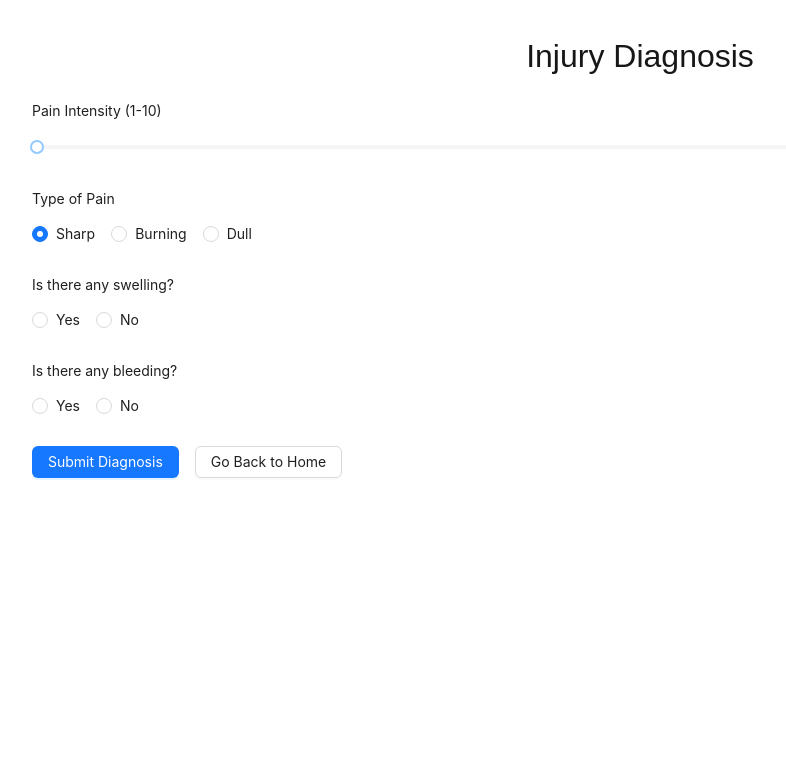
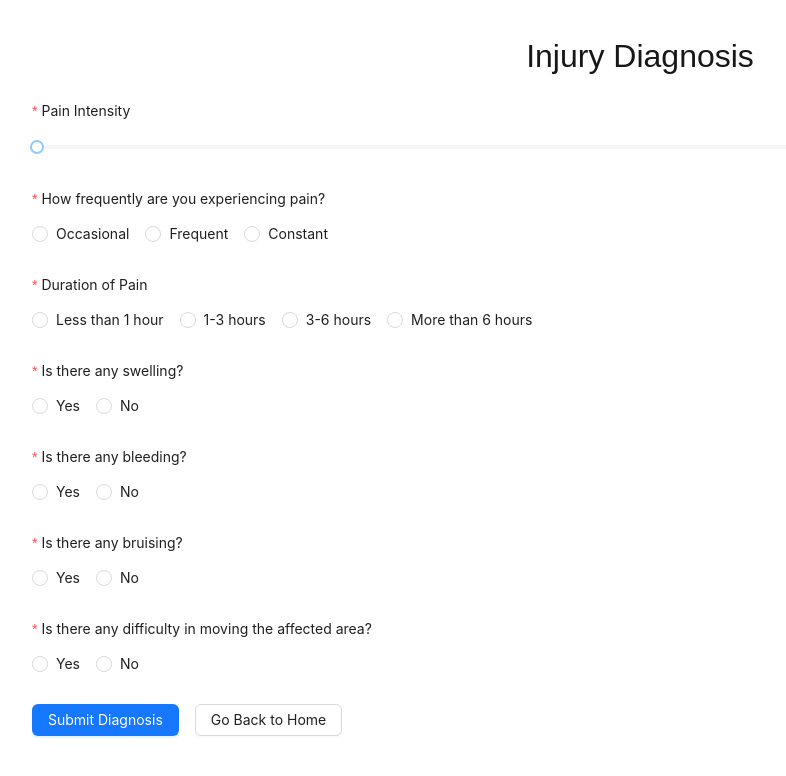
Before and after one commit to Codinglulu2023/CAC2024003, a Next.js app: page /injuryDiagnosisPage in a window 1280 px wide. Shown: the top 776 px of the page, without its empty margins (0-786 px from the left). Built offline with nearby package versions, Linux system fonts and the light colour scheme.

Commit message:
conditional recommendations

```diff
--- a/app/injuryDiagnosisPage/page.tsx
+++ b/app/injuryDiagnosisPage/page.tsx
@@ -7,14 +7,19 @@ import { useRouter } from 'next/navigation';
 export default function InjuryDiagnosisPage() {
   const [form] = Form.useForm();
   const router = useRouter();
+
+  // State for form fields
   const [painIntensity, setPainIntensity] = useState(0);
   const [painType, setPainType] = useState('sharp');
   const [swelling, setSwelling] = useState(false);
+  const [painDuration, setPainDuration] = useState('');
 
   const onFinish = (values: any) => {
     console.log('Form values: ', values);
+    // Save diagnosis data to localStorage
+    localStorage.setItem('injuryDiagnosisData', JSON.stringify(values));
     message.success('Diagnosis submitted successfully.');
-    router.push('/recommendations');
+    router.push('/recommendations'); // Redirect to recommendations page
   };
 
   const handlePainIntensityChange = (value: number) => {
@@ -29,6 +34,10 @@ export default function InjuryDiagnosisPage() {
     setSwelling(e.target.value === 'yes');
   };
 
+  const handlePainDurationChange = (e: any) => {
+    setPainDuration(e.target.value);
+  };
+
   const goBackToHome = () => {
     router.push('/');
   };
@@ -37,31 +46,95 @@ export default function InjuryDiagnosisPage() {
     <div className="container mx-auto p-8">
       <h1 style={{ fontSize: '32px', marginBottom: '20px', textAlign: 'center' }}>Injury Diagnosis</h1>
 
-      <Form form={form} layout="vertical" onFinish={onFinish}>
+      <Form
+        form={form}
+        layout="vertical"
+        onFinish={onFinish}
+      >
         {/* Pain Intensity */}
-        <Form.Item label="Pain Intensity (1-10)">
-          <Slider min={1} max={10} onChange={handlePainIntensityChange} value={painIntensity} />
+        <Form.Item
+          label={`Pain Intensity`}
+          name="painIntensity"
+          rules={[{ required: true, message: 'Please select a pain intensity.' }]}
+        >
+          <Slider
+            min={0}
+            max={10}
+            step={0.2}
+            onChange={handlePainIntensityChange}
+            value={painIntensity}
+          />
         </Form.Item>
 
-        {/* Type of Pain */}
-        <Form.Item label="Type of Pain">
-          <Radio.Group onChange={handlePainTypeChange} value={painType}>
-            <Radio value="sharp">Sharp</Radio>
-            <Radio value="burning">Burning</Radio>
-            <Radio value="dull">Dull</Radio>
+        {/* Frequency of Pain */}
+        <Form.Item
+          label="How frequently are you experiencing pain?"
+          name="painFrequency"
+          rules={[{ required: true, message: 'Please select an option for pain frequency.' }]}
+        >
+          <Radio.Group>
+            <Radio value="occasional">Occasional</Radio>
+            <Radio value="frequent">Frequent</Radio>
+            <Radio value="constant">Constant</Radio>
+          </Radio.Group>
+        </Form.Item>
+
+        {/* Duration of Pain */}
+        <Form.Item
+          label="Duration of Pain"
+          name="painDuration"
+          rules={[{ required: true, message: 'Please select a pain duration.' }]}
+        >
+          <Radio.Group onChange={handlePainDurationChange} value={painDuration}>
+            <Radio value="less than 1 hour">Less than 1 hour</Radio>
+            <Radio value="1-3 hours">1-3 hours</Radio>
+            <Radio value="3-6 hours">3-6 hours</Radio>
+            <Radio value="more than 6 hours">More than 6 hours</Radio>
           </Radio.Group>
         </Form.Item>
 
         {/* Swelling */}
-        <Form.Item label="Is there any swelling?">
-          <Radio.Group onChange={handleSwellingChange}>
+        <Form.Item
+          label="Is there any swelling?"
+          name="swelling"
+          rules={[{ required: true, message: 'Please select an option for swelling.' }]}
+        >
+          <Radio.Group onChange={handleSwellingChange} value={swelling ? 'yes' : 'no'}>
             <Radio value="yes">Yes</Radio>
             <Radio value="no">No</Radio>
           </Radio.Group>
         </Form.Item>
 
         {/* Bleeding */}
-        <Form.Item label="Is there any bleeding?">
+        <Form.Item
+          label="Is there any bleeding?"
+          name="bleeding"
+          rules={[{ required: true, message: 'Please select an option for bleeding.' }]}
+        >
+          <Radio.Group>
+            <Radio value="yes">Yes</Radio>
+            <Radio value="no">No</Radio>
+          </Radio.Group>
+        </Form.Item>
+
+        {/* Bruising */}
+        <Form.Item
+          label="Is there any bruising?"
+          name="bruising"
+          rules={[{ required: true, message: 'Please select an option for bruising.' }]}
+        >
+          <Radio.Group>
+            <Radio value="yes">Yes</Radio>
+            <Radio value="no">No</Radio>
+          </Radio.Group>
+        </Form.Item>
+
+        {/* Mobility */}
+        <Form.Item
+          label="Is there any difficulty in moving the affected area?"
+          name="mobility"
+          rules={[{ required: true, message: 'Please select an option for mobility.' }]}
+        >
           <Radio.Group>
             <Radio value="yes">Yes</Radio>
             <Radio value="no">No</Radio>
--- a/app/page.tsx
+++ b/app/page.tsx
@@ -1,7 +1,7 @@
-"use client";
+"use client"
 
 import React, { useState, useEffect } from 'react';
-import { Form, Button, Upload, message } from 'antd';
+import { Form, Button, Upload, message, Checkbox } from 'antd';
 import { UploadOutlined } from '@ant-design/icons';
 import Image from "next/image";
 import { useRouter } from 'next/navigation';
@@ -11,49 +11,78 @@ const { Dragger } = Upload;
 export default function Home() {
   const router = useRouter();
   const [images, setImages] = useState<string[]>([]);
+  const [selectedImages, setSelectedImages] = useState<string[]>([]);
+
+  // Clear localStorage and image state on page refresh
+  useEffect(() => {
+    const handlePageReload = () => {
+      localStorage.removeItem('injuryImages');
+      setImages([]);
+      setSelectedImages([]);
+    };
+
+    window.addEventListener('beforeunload', handlePageReload);
+
+    return () => {
+      window.removeEventListener('beforeunload', handlePageReload);
+    };
+  }, []);
 
   // Load images from localStorage on initial render
   useEffect(() => {
     const storedImages = localStorage.getItem('injuryImages');
+    const storedSelectedImages = localStorage.getItem('selectedImages');
     if (storedImages) {
       setImages(JSON.parse(storedImages));
+    }
+    if (storedSelectedImages) {
+      setSelectedImages(JSON.parse(storedSelectedImages));
     }
   }, []);
 
   // Function to handle form submission
   const onFinish = () => {
-    if (images.length > 0) {
-      localStorage.setItem('injuryImages', JSON.stringify(images)); // Store images in localStorage
+    if (selectedImages.length > 0) {
+      // Store the selected images for analysis
+      localStorage.setItem('selectedInjuryImages', JSON.stringify(selectedImages));
+      router.push('/injuryDiagnosisPage'); // Redirect to the next page
+    } else {
+      message.error("Please select at least one image for analysis.");
     }
-    router.push('/injuryDiagnosisPage'); // Redirect to the next page
+  };
+
+  // Function to handle image upload
+  const handleImageUpload = (event) => {
+    const files = event.target.files;
+    const imagesArray = Array.from(files).map((file) => URL.createObjectURL(file));
+    setImages((prevImages) => [...prevImages, ...imagesArray]);
+    localStorage.setItem('injuryImages', JSON.stringify([...images, ...imagesArray]));
+    Array.from(files).forEach((file) => URL.revokeObjectURL(file));
+  };
+
+  // Function to handle image selection
+  const handleImageSelect = (image) => {
+    if (selectedImages.includes(image)) {
+      setSelectedImages(selectedImages.filter((img) => img !== image));
+    } else {
+      setSelectedImages([...selectedImages, image]);
+    }
+    localStorage.setItem('selectedImages', JSON.stringify([...selectedImages, image]));
   };
 
   const uploadProps = {
     name: 'file',
-    multiple: false,
-    customRequest: async ({ file, onSuccess, onError }: any) => {
-      const formData = new FormData();
-      formData.append('file', file);
-
-      try {
-        const response = await fetch('/api/upload', {
-          method: 'POST',
-          body: formData,
-        });
-
-        const result = await response.json();
-        if (result.filePath) {
-          setImages((prevImages) => [...prevImages, result.filePath]); // Add new image path to the array
+    multiple: true, // Allow multiple files upload
+    customRequest({ file, onSuccess }: any) {
+      const reader = new FileReader();
+      reader.readAsDataURL(file); // Read file as Base64
+      reader.onloadend = () => {
+        const newImage = reader.result as string; // New uploaded image
+        setImages((prevImages) => [...prevImages, newImage]); // Add new image to the array
+        localStorage.setItem('injuryImages', JSON.stringify([...images, newImage]));
         onSuccess('ok'); // Simulate successful upload
         message.success(`${file.name} uploaded successfully`);
-        } else {
-          onError('Upload failed');
-          message.error(`${file.name} upload failed.`);
-        }
-      } catch (error) {
-        onError(error);
-        message.error(`${file.name} upload failed.`);
-      }
+      };
     },
     onChange(info: any) {
       const { status } = info.file;
@@ -61,6 +90,7 @@ export default function Home() {
         message.error(`${info.file.name} upload failed.`);
       }
     },
+    showUploadList: false, // Hide upload list
   };
 
   return (
@@ -69,28 +99,39 @@ export default function Home() {
         <h1 style={{ fontSize: '64px', backgroundColor: 'lightblue' }}>Injury Detector</h1>
         <Image
           className="dark:invert"
-          src="https://nextjs.org/icons/next.svg"
-          alt="Next.js logo"
-          width={180}
-          height={38}
+          src="/20240919194536.png"
+          alt="logo"
+          width={400}
+          height={200}
           priority
+          onError={(e) => {
+            console.error('Image load failed:', e);
+          }}
         />
         <p className="text-sm text-center sm:text-left">
           The app does not provide professional medical advice, and the creator assumes no liability. Users are encouraged to consult healthcare providers for proper diagnosis.
         </p>
 
-        {/* Display all uploaded images as thumbnails */}
+        {/* Display all uploaded images with selection option */}
         {images.length > 0 && (
           <div>
-            <h3>Uploaded Images:</h3>
+            <h3>Select Images for Analysis:</h3>
             <div style={{ display: 'flex', gap: '10px', flexWrap: 'wrap' }}>
               {images.map((image, index) => (
+                <div key={index} style={{ display: 'flex', flexDirection: 'column', alignItems: 'center' }}>
                   <img
-                  key={index}
                     src={image}
                     alt={`Uploaded image ${index + 1}`}
-                  style={{ width: '100px', height: '100px', objectFit: 'cover' }} // Control image size
+                    style={{ width: '100px', height: '100px', objectFit: 'cover', border: selectedImages.includes(image) ? '2px solid blue' : 'none' }}
+                    onClick={() => handleImageSelect(image)} // Select the image
                   />
+                  <Checkbox
+                    checked={selectedImages.includes(image)}
+                    onChange={() => handleImageSelect(image)}
+                  >
+                    Select
+                  </Checkbox>
+                </div>
               ))}
             </div>
           </div>
@@ -108,14 +149,14 @@ export default function Home() {
               </p>
               <p className="ant-upload-text">Click or drag file to this area to upload</p>
               <p className="ant-upload-hint">
-                Support for a single upload. Do not upload sensitive data.
+                Support for multiple uploads. Do not upload sensitive data.
               </p>
             </Dragger>
           </Form.Item>
 
           <Form.Item>
             <Button type="primary" htmlType="submit">
-              Submit
+              Analyze Selected Images
             </Button>
           </Form.Item>
         </Form>
--- a/app/recommendations/page.tsx
+++ b/app/recommendations/page.tsx
@@ -1,42 +1,82 @@
 "use client";
 
-import React, { useEffect } from 'react';
-import { Button, Card } from 'antd';
+import React, { useEffect, useState } from 'react';
+import { Button, Card, message } from 'antd';
 import { useRouter } from 'next/navigation';
 import { MapContainer, TileLayer, Marker, Popup } from 'react-leaflet';
 import L from 'leaflet';
 
-// Data for recommendations and urgent care locations
+// Recommendations data
 const recommendationsData = [
   {
     id: 1,
     title: 'Immediate Self-Care',
     description: 'Apply ice to the affected area for 15-20 minutes every hour for the first 48 hours. Rest the injured area and avoid any strenuous activity.',
+    icon: '❄️',
   },
   {
     id: 2,
     title: 'Pain Management',
     description: 'Take over-the-counter pain medication like ibuprofen to reduce swelling and pain. Consult with a healthcare provider if pain persists.',
+    icon: '💊',
   },
   {
     id: 3,
     title: 'Rehabilitation Exercises',
     description: 'Start gentle stretching exercises once the swelling and pain have subsided. Consult with a physical therapist for proper recovery routines.',
+    icon: '🧘‍♂️',
   },
   {
     id: 4,
+    title: 'Hydration',
+    description: 'Make sure to stay hydrated to aid in the recovery process. Drink plenty of water and avoid caffeine and alcohol.',
+    icon: '💧',
+  },
+  {
+    id: 5,
+    title: 'Dietary Considerations',
+    description: 'Consume a balanced diet rich in protein and vitamins to promote healing. Consider supplements if advised by your doctor.',
+    icon: '🍎',
+  },
+  {
+    id: 6,
+    title: 'Sleep and Rest',
+    description: 'Ensure adequate sleep and rest for optimal recovery. Avoid any activities that may aggravate the injury.',
+    icon: '🛌',
+  },
+  {
+    id: 7,
+    title: 'Heat Therapy',
+    description: 'After the initial 48 hours, consider using heat therapy to increase blood flow and promote healing.',
+    icon: '♨️',
+  },
+  {
+    id: 8,
+    title: 'Avoid Re-injury',
+    description: 'Take precautions to avoid re-injury. Use protective gear and avoid activities that may put stress on the injured area.',
+    icon: '🦺',
+  },
+  {
+    id: 9,
     title: 'Red Alert - Visit Urgent Care',
     description: 'If the pain is severe or you notice an unusual symptom like numbness or tingling, visit urgent care immediately. The location of nearby urgent care centers is shown below.',
-  },
+    icon: '🚨',
+  }
 ];
 
-// Example urgent care facilities with lat/lng data
+// Adjusted urgent care facilities with closer locations
 const urgentCareLocations = [
-  { lat: 40.9121, lng: -73.1237, name: "Urgent Care A", address: "123 Main St, Town A, NY" },
-  { lat: 40.9221, lng: -73.1134, name: "Urgent Care B", address: "456 Oak St, Town B, NY" },
-  { lat: 40.9156, lng: -73.1324, name: "Urgent Care C", address: "789 Pine St, Town C, NY" },
+  { lat: 40.7128, lng: -74.0060, name: "Urgent Care A", address: "123 Main St, New York, NY" },
+  { lat: 40.7150, lng: -74.0100, name: "Urgent Care B", address: "456 Oak St, New York, NY" },
+  { lat: 40.7172, lng: -74.0130, name: "Urgent Care C", address: "789 Pine St, New York, NY" },
+  { lat: 40.7185, lng: -74.0070, name: "Urgent Care D", address: "321 Elm St, New York, NY" },
+  { lat: 40.7112, lng: -74.0080, name: "Urgent Care E", address: "654 Cedar St, New York, NY" },
+  { lat: 40.7123, lng: -74.0090, name: "Urgent Care F", address: "987 Birch St, New York, NY" },
+  { lat: 40.7100, lng: -74.0050, name: "Urgent Care G", address: "111 Willow St, New York, NY" },
+  { lat: 40.7130, lng: -74.0065, name: "Urgent Care H", address: "222 Maple St, New York, NY" },
+  { lat: 40.7140, lng: -74.0075, name: "Urgent Care I", address: "333 Pineapple St, New York, NY" },
+  { lat: 40.7155, lng: -74.0085, name: "Urgent Care J", address: "444 Apple St, New York, NY" },
 ];
-
 
 // Fix for missing Leaflet marker icons
 delete L.Icon.Default.prototype._getIconUrl;
@@ -46,9 +86,49 @@ L.Icon.Default.mergeOptions({
   shadowUrl: 'https://cdnjs.cloudflare.com/ajax/libs/leaflet/1.7.1/images/marker-shadow.png',
 });
 
-
 export default function Recommendations() {
   const router = useRouter();
+  const [filteredRecommendations, setFilteredRecommendations] = useState([]);
+  const [severity, setSeverity] = useState('mild'); // Default to mild severity
+
+  useEffect(() => {
+    // Fetch diagnosis data from localStorage
+    const storedData = localStorage.getItem('injuryDiagnosisData');
+    if (storedData) {
+      const diagnosisData = JSON.parse(storedData);
+      const { severityLevel, filteredRecs } = evaluateSeverityAndFilter(diagnosisData);
+      setSeverity(severityLevel);
+      setFilteredRecommendations(filteredRecs);
+    } else {
+      // If no data, show default recommendations
+      message.error('No diagnosis data found. Showing default recommendations.');
+      setSeverity('mild');
+      setFilteredRecommendations(recommendationsData.slice(0, 6));
+    }
+  }, []);
+
+  const evaluateSeverityAndFilter = (data) => {
+    // Define severity levels based on diagnosis data
+    let severityLevel = 'mild'; // default
+    const { painIntensity, painFrequency, painDuration, swelling, bleeding, bruising, mobility } = data;
+
+    if (painIntensity > 7 || bleeding === 'yes' || mobility === 'yes') {
+      severityLevel = 'severe';
+    } else if (painIntensity > 4 || painFrequency === 'frequent' || painDuration === '3-6 hours') {
+      severityLevel = 'moderate';
+    }
+
+    let filteredRecs = [];
+    if (severityLevel === 'mild') {
+      filteredRecs = recommendationsData.filter(rec => [1, 3, 4, 5, 6].includes(rec.id));
+    } else if (severityLevel === 'moderate') {
+      filteredRecs = recommendationsData.filter(rec => [1, 2, 3, 4, 5, 6, 7, 8].includes(rec.id));
+    } else {
+      filteredRecs = recommendationsData; // Show all recommendations including Red Alert
+    }
+
+    return { severityLevel, filteredRecs };
+  };
 
   const handleGoBack = () => {
     router.push('/injuryDiagnosisPage');
@@ -58,17 +138,27 @@ export default function Recommendations() {
     router.push('/');
   };
 
+  // Calculate map center based on urgent care locations
+  const averageLat = urgentCareLocations.reduce((sum, loc) => sum + loc.lat, 0) / urgentCareLocations.length;
+  const averageLng = urgentCareLocations.reduce((sum, loc) => sum + loc.lng, 0) / urgentCareLocations.length;
+
   return (
     <div className="container mx-auto p-8">
-      <h1 style={{ fontSize: '32px', marginBottom: '20px', textAlign: 'center' }}>Injury Recommendations</h1>
+      <h1 style={{ fontSize: '32px', marginBottom: '20px', textAlign: 'center' }}>Recommendations</h1>
 
       <div className="grid grid-cols-1 md:grid-cols-2 lg:grid-cols-3 gap-6">
-        {recommendationsData.map((item) => (
+        {filteredRecommendations.map((item) => (
           <Card
             key={item.id}
-            title={item.title}
+            title={<span>{item.icon} {item.title}</span>}
             bordered={true}
-            style={item.id === 4 ? { border: '2px solid red', backgroundColor: '#fff3f3' } : {}}
+            style={
+              item.id === 9
+                ? { border: '2px solid red', backgroundColor: '#fff3f3' }
+                : { backgroundColor: '#f5f5f5' }
+            }
+            headStyle={item.id === 9 ? { color: 'red' } : {}}
+            hoverable={true}
           >
             <p>{item.description}</p>
           </Card>
@@ -84,6 +174,8 @@ export default function Recommendations() {
         </Button>
       </div>
 
+      {/* Conditionally render map based on severity */}
+      {severity === 'severe' && (
         <div className="mt-10">
           <h2 style={{ fontSize: '24px', textAlign: 'center', marginBottom: '20px', color: 'red' }}>Urgent Care Locations</h2>
           <p style={{ textAlign: 'center', marginBottom: '20px' }}>
@@ -92,7 +184,7 @@ export default function Recommendations() {
 
           {/* Leaflet Map */}
           <div id="map" style={{ width: '100%', height: '450px', border: '1px solid black' }}>
-        <MapContainer center={[40.9121, -73.1237]} zoom={12} style={{ height: '100%', width: '100%' }}>
+            <MapContainer center={[averageLat, averageLng]} zoom={15} style={{ height: '100%', width: '100%' }}>
               <TileLayer
                 url="https://{s}.tile.openstreetmap.org/{z}/{x}/{y}.png"
                 attribution='&copy; <a href="https://www.openstreetmap.org/copyright">OpenStreetMap</a> contributors'
@@ -107,9 +199,9 @@ export default function Recommendations() {
                 </Marker>
               ))}
             </MapContainer>
-
           </div>
         </div>
+      )}
     </div>
   );
 }
```
Also changed, not shown: public/20240919194536.png (added). Lines whose indentation alone changed are shown as unchanged.
